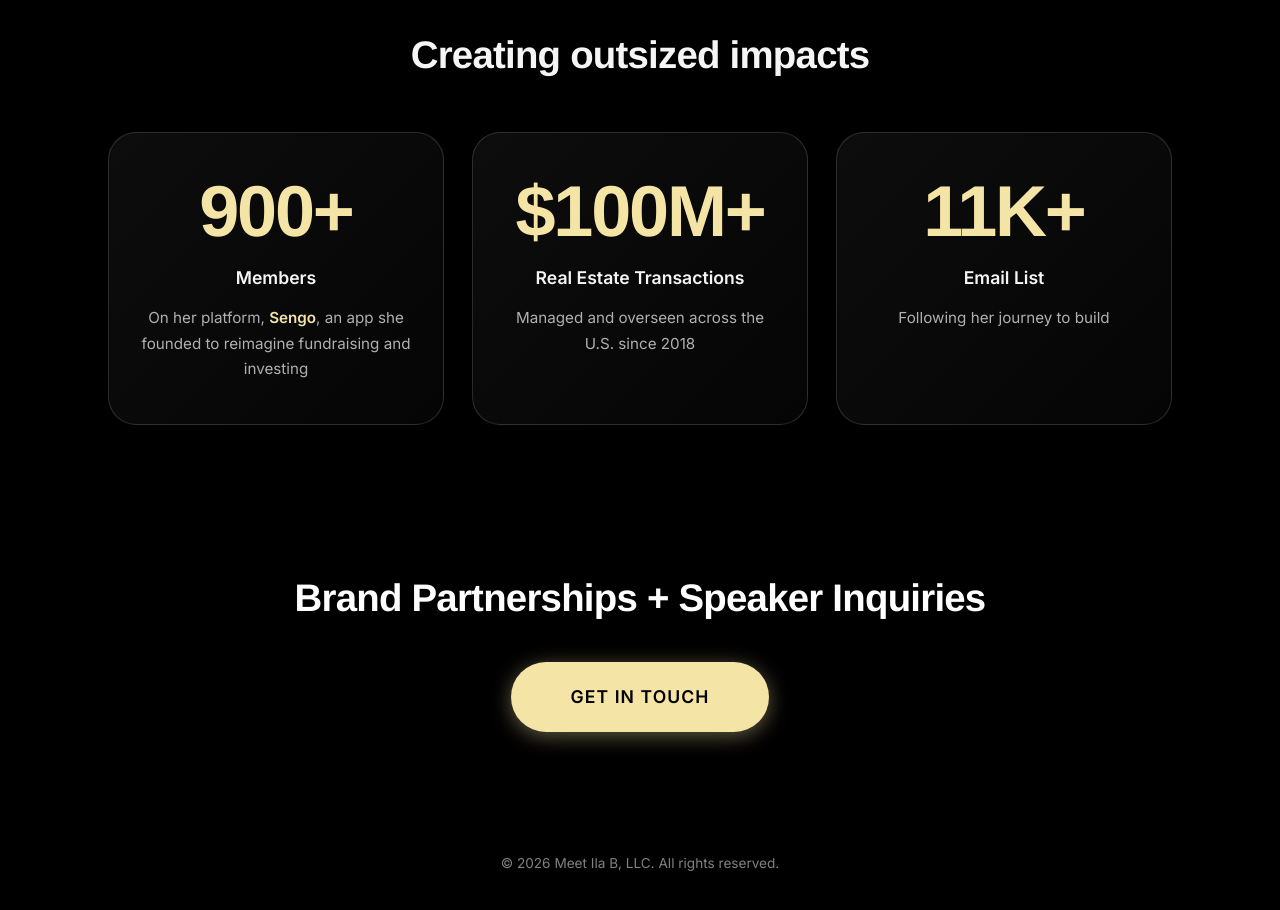
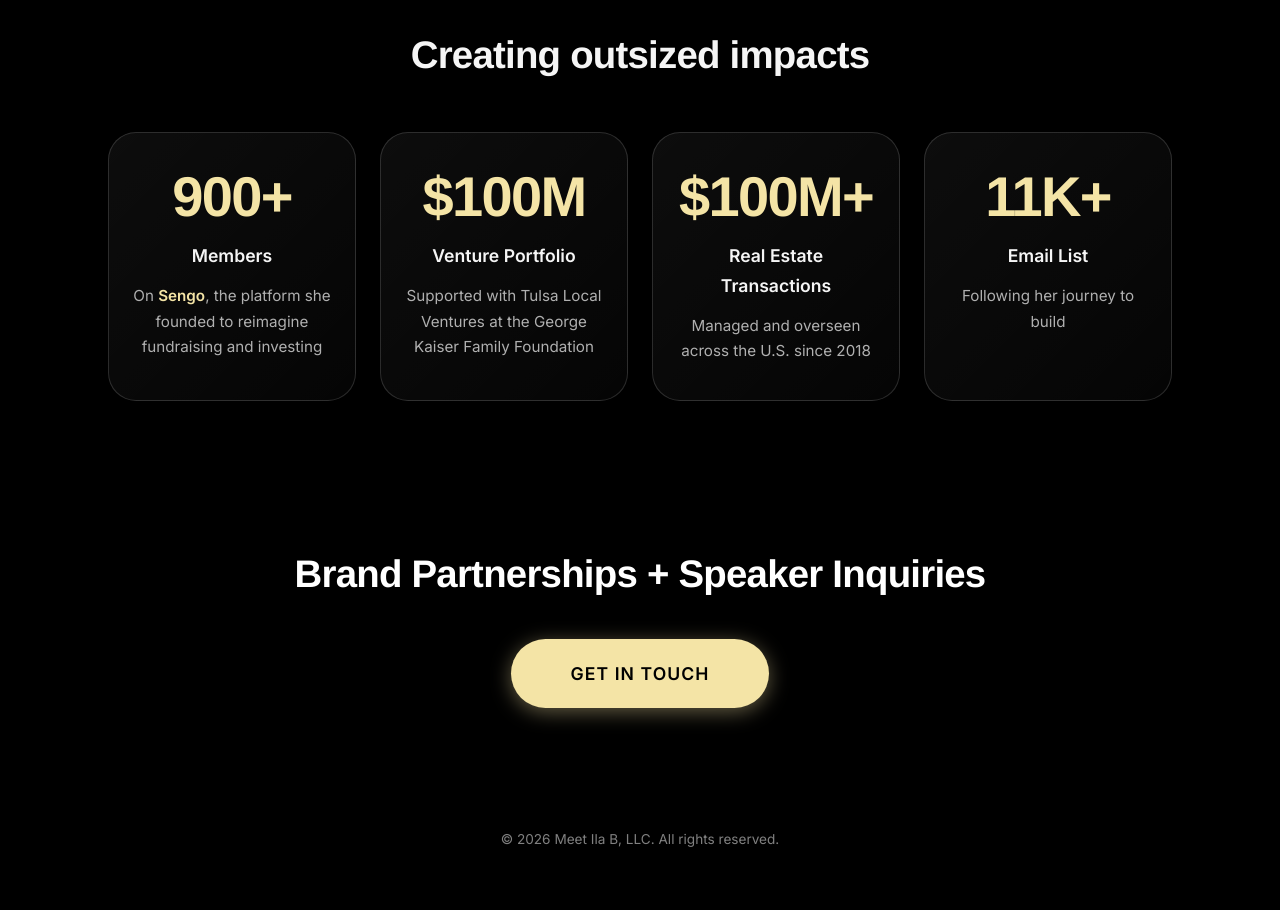
Before and after one commit to bysengo/meetilab, a plain HTML site: page index.html in a window 1280 px wide. Shown: the part 2240-3150 px from the top of the page. Drawn offline with nearby package versions, Linux system fonts and the light colour scheme.

Commit message:
Impact section: add TLV portfolio card, four-across layout
Co-Authored-By: Claude Opus 5.5 <noreply@anthropic.com>
Claude-Session: https://claude.ai/code/session_01CshhqHreqa1BtqhPt1AiJU

```diff
--- a/index.html
+++ b/index.html
@@ -344,13 +344,13 @@
 
     .credentials-grid{
       display:grid;
-      grid-template-columns: repeat(auto-fit, minmax(300px, 1fr));
-      gap: 28px;
+      grid-template-columns: repeat(4, 1fr);
+      gap: 24px;
       margin-top: 24px;
     }
 
     .credential-card{
-      padding: 42px 32px;
+      padding: 36px 24px;
       border-radius: var(--radius-xl);
       border: 1px solid rgba(255,255,255,0.15);
       background: linear-gradient(135deg, rgba(255,255,255,0.05), rgba(255,255,255,0.02));
@@ -367,7 +367,7 @@
 
     .credential-stat{
       font-family: "Arimo", sans-serif;
-      font-size: clamp(3.5rem, 6vw, 4.5rem);
+      font-size: clamp(2.75rem, 4.5vw, 3.5rem);
       font-weight: 800;
       color: var(--accent);
       margin-bottom: 16px;
@@ -448,6 +448,9 @@
     }
 
     /* Responsive */
+    @media (max-width: 1024px){
+      .credentials-grid{ grid-template-columns: repeat(2, 1fr); }
+    }
     @media (max-width: 768px){
       .hero{
         padding: 60px 18px;
@@ -662,7 +665,13 @@
         <div class="credential-card">
           <div class="credential-stat">900+</div>
           <div class="credential-label">Members</div>
-          <p class="credential-description">On her platform, <a href="https://bysengo.com" target="_blank" rel="noreferrer">Sengo</a>, an app she founded to reimagine fundraising and investing</p>
+          <p class="credential-description">On <a href="https://bysengo.com" target="_blank" rel="noreferrer">Sengo</a>, the platform she founded to reimagine fundraising and investing</p>
+        </div>
+
+        <div class="credential-card">
+          <div class="credential-stat">$100M</div>
+          <div class="credential-label">Venture Portfolio</div>
+          <p class="credential-description">Supported with Tulsa Local Ventures at the George Kaiser Family Foundation</p>
         </div>
 
         <div class="credential-card">
```
